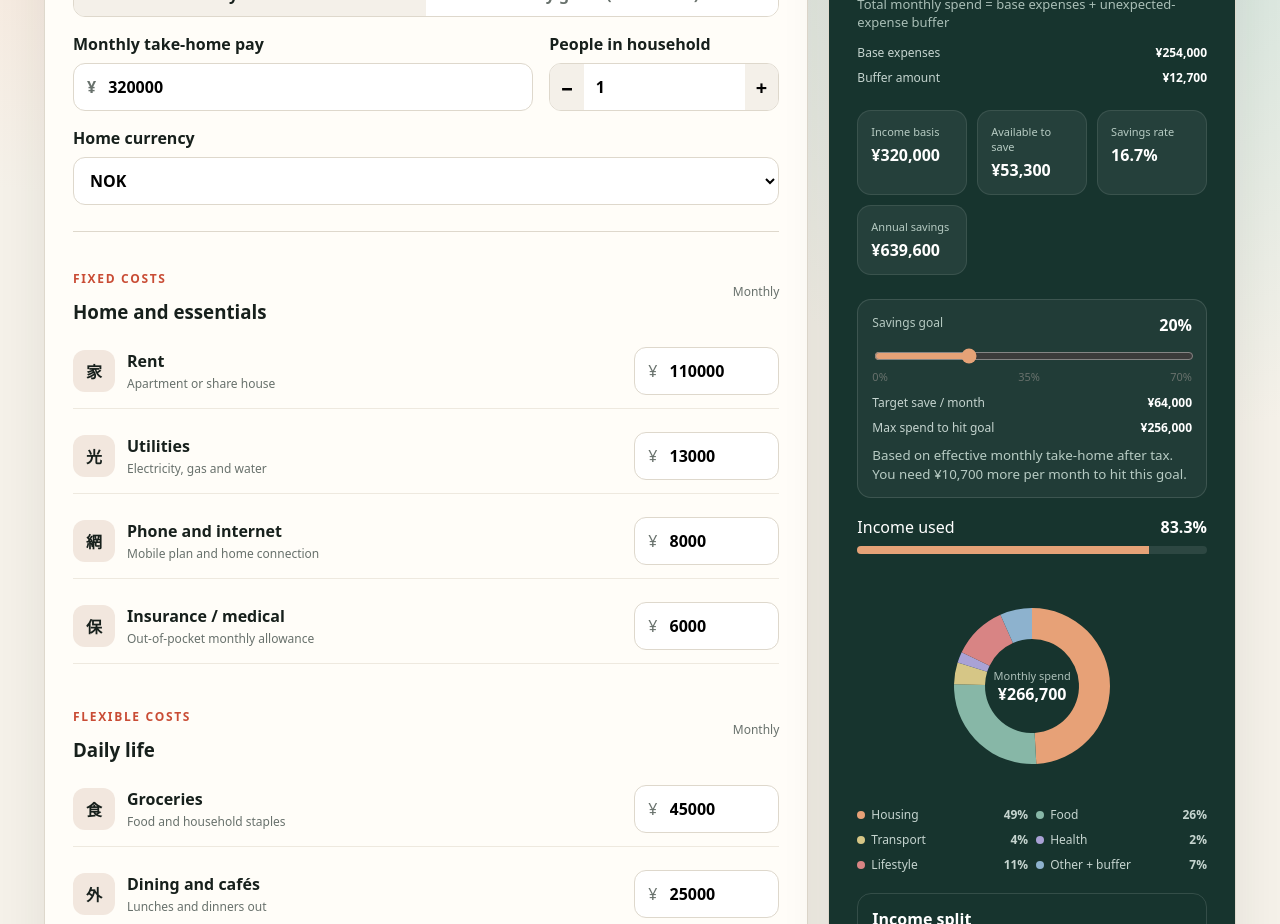
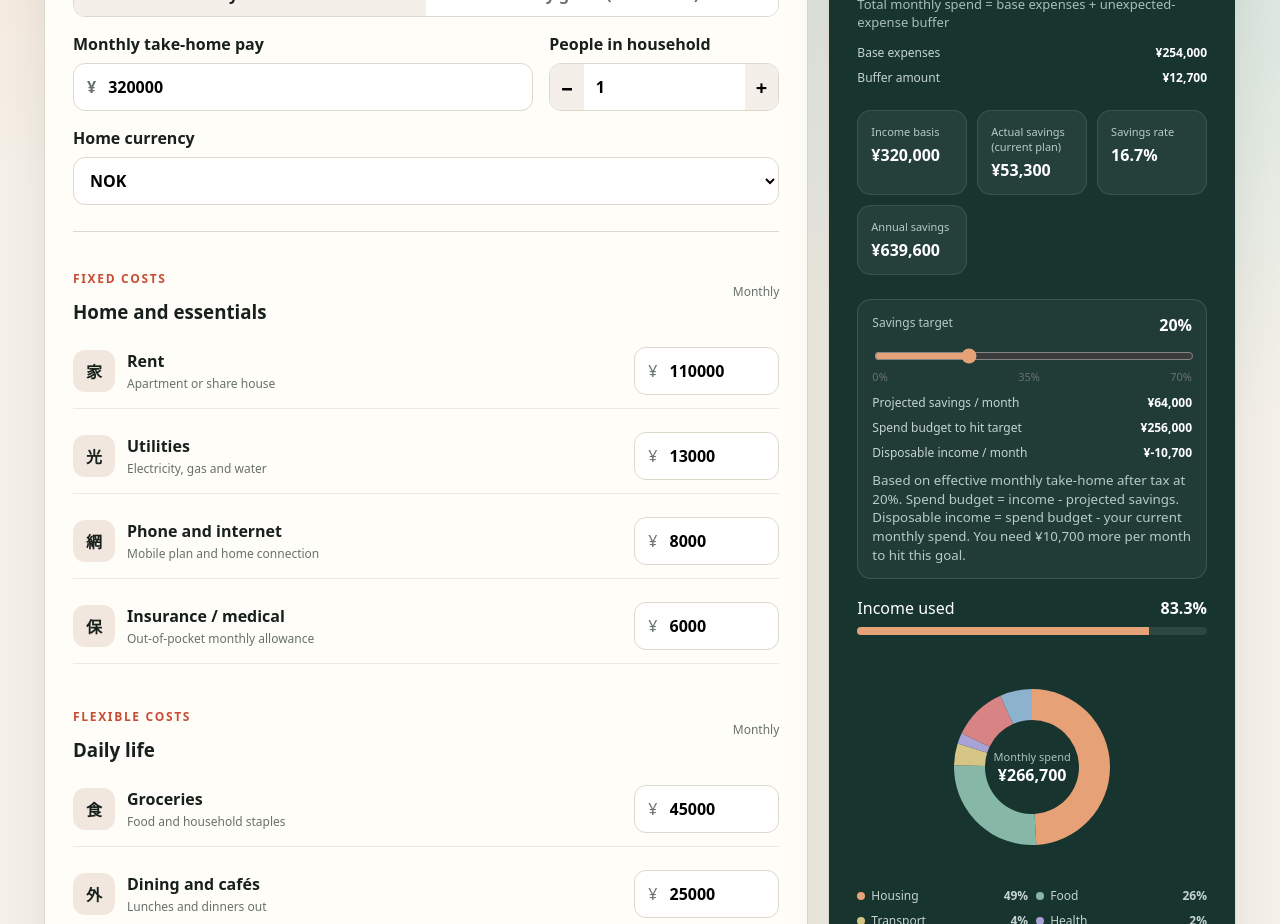
Before and after one commit to dewald-els/svelte-expenses-calculator, a Svelte app: page / in a window 1280 px wide. Shown: the part 820-1744 px from the top of the page. Built offline with nearby package versions, Linux system fonts and the light colour scheme.

Commit message:
fix math

```diff
--- a/src/App.svelte
+++ b/src/App.svelte
@@ -544,7 +544,7 @@
           >
         </div>
         <div>
-          <span>Available to save</span><strong
+          <span>Actual savings (current plan)</span><strong
             >{formatYen(planResult.monthlySavings)}</strong
           >
         </div>
@@ -562,7 +562,7 @@
 
       <div class="goal-card">
         <div class="goal-head">
-          <span>Savings goal</span>
+          <span>Savings target</span>
           <strong>{planInput.savingsGoalPercent}%</strong>
         </div>
         <input
@@ -577,16 +577,22 @@
         </div>
         <div class="goal-stats">
           <div>
-            <span>Target save / month</span>
+            <span>Projected savings / month</span>
             <strong>{formatYen(planResult.targetMonthlySavings)}</strong>
           </div>
           <div>
-            <span>Max spend to hit goal</span>
+            <span>Spend budget to hit target</span>
             <strong>{formatYen(planResult.targetMonthlySpend)}</strong>
+          </div>
+          <div>
+            <span>Disposable income / month</span>
+            <strong>{formatYen(planResult.savingsGoalGap)}</strong>
           </div>
         </div>
         <small>
-          Based on effective monthly take-home after tax.
+          Based on effective monthly take-home after tax at {planInput.savingsGoalPercent}%.
+          Spend budget = income - projected savings. Disposable income = spend
+          budget - your current monthly spend.
           {#if planResult.savingsGoalGap >= 0}
             You are {formatYen(planResult.savingsGoalGap)} above this goal.
           {:else}
```
